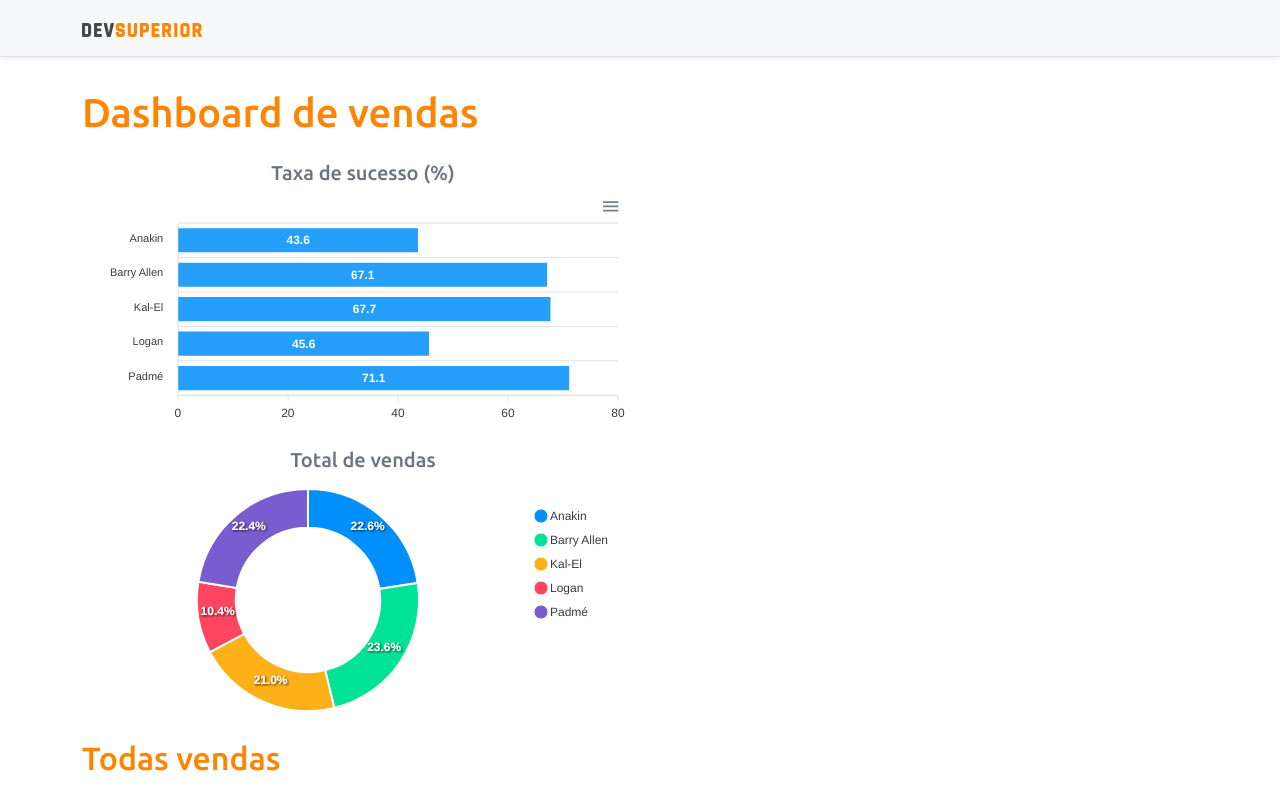
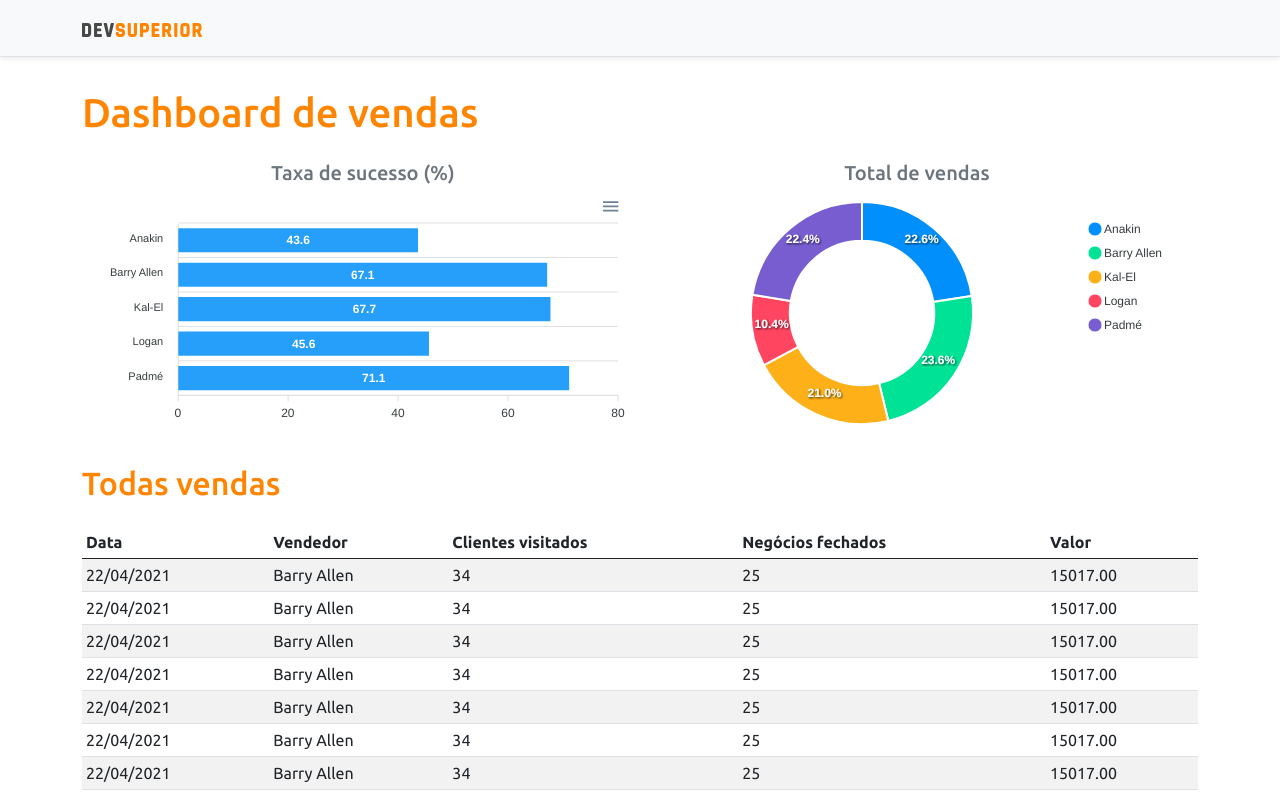
Before and after one commit to alexandreluis/projeto-sds3, a React (Create React App) app in the folder frontend/: page / in a window 1280 px wide. Shown: the top 797 px of the page. Built offline with nearby package versions, Linux system fonts and the light colour scheme.

Commit message:
Atualizado arquivo com correção: gráficos ficam dispostos na mesma linha

```diff
--- a/frontend/src/App.tsx
+++ b/frontend/src/App.tsx
@@ -16,16 +16,14 @@ function App() {
             <h5 className="text-center text-secondary">Taxa de sucesso (%)</h5>
             <BarChart />
           </div>
-        </div>
 
-        <div className="row px-3">
           <div className="col-sm-6">
             <h5 className="text-center text-secondary">Total de vendas</h5>
             <DonutChart />
           </div>
         </div>
 
-        <div className = "py-3">
+        <div className="py-3">
           <h2 className="text-primary">Todas vendas</h2>
         </div>
 
```
